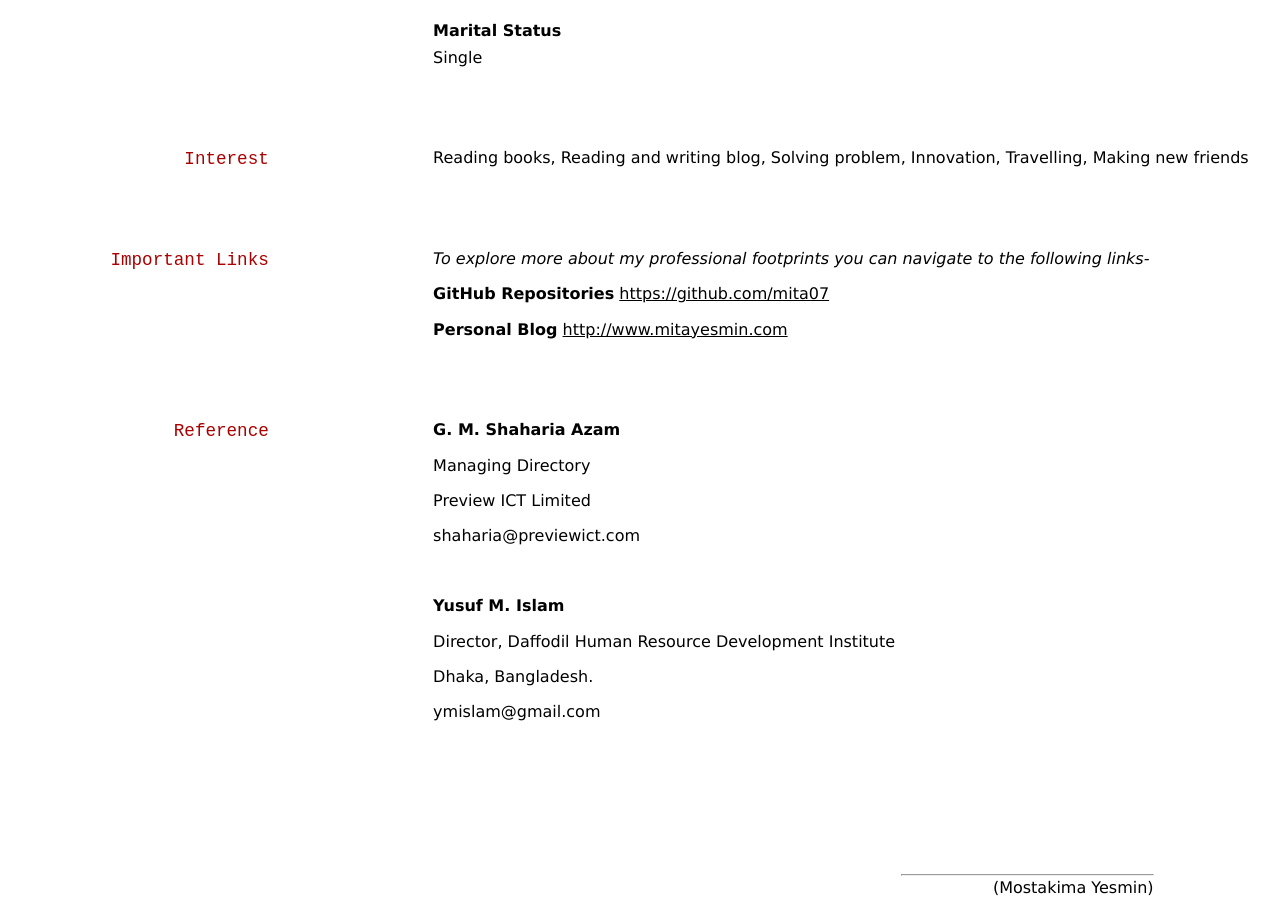
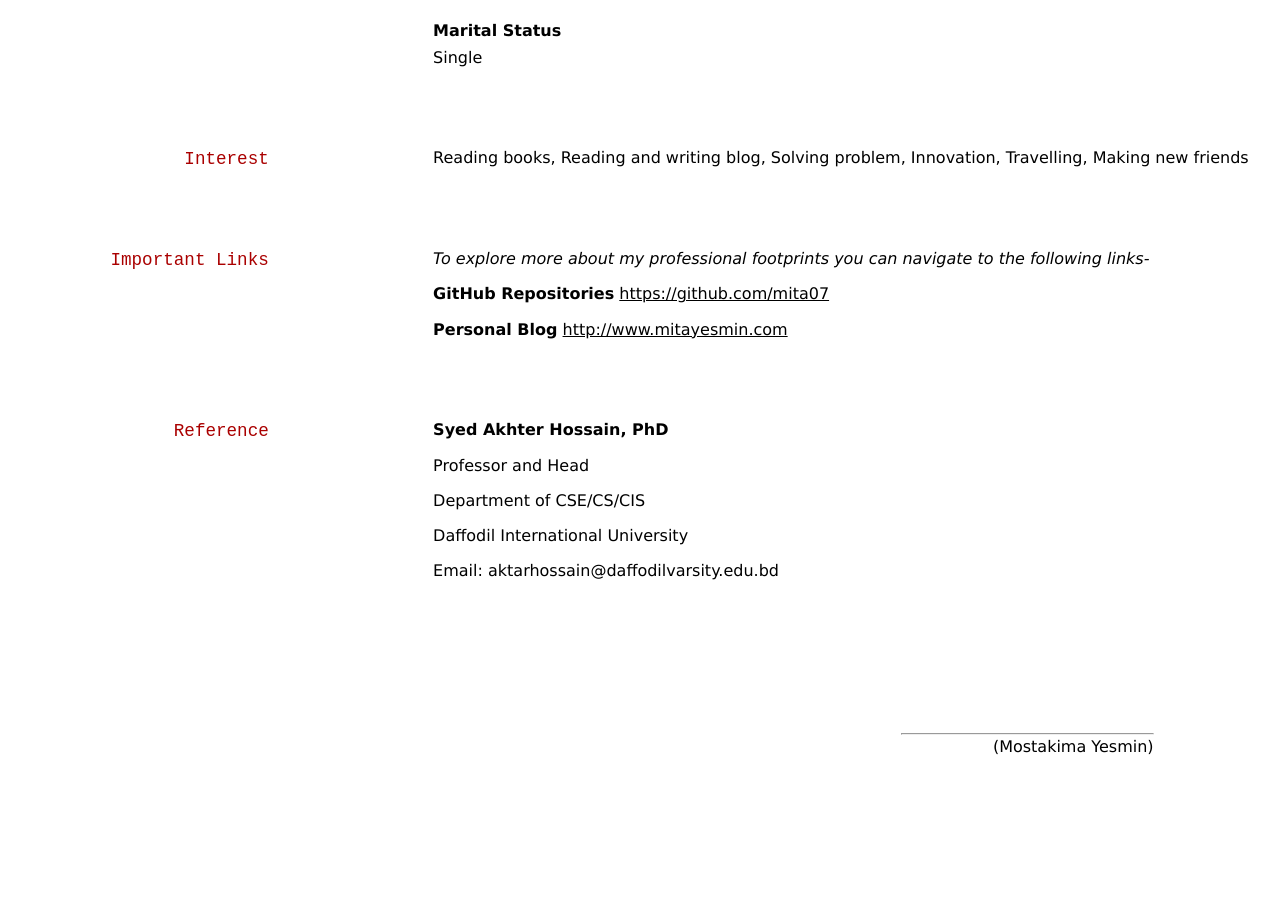
Before and after one commit to mita07/my-resume, a Jekyll site: the page built from index.md, in a window 1280 px wide and 900 px high, scrolled down 4799 px. Built offline with Jekyll 4.4.1, drawn with Linux system fonts in a browser that asks for light colours; after the commit the page ends 5558 px from its top, so only the background shows below that.

Commit message:
Update index.md

```diff
--- a/index.md
+++ b/index.md
@@ -244,20 +244,12 @@ __Personal Blog__
 
 
 ## Reference
-__G. M. Shaharia Azam__
+__Syed Akhter Hossain, PhD__
 
-Managing Directory
+Professor and Head
 
-Preview ICT Limited
+Department of CSE/CS/CIS
 
-shaharia@previewict.com
+Daffodil International University
 
-<br />
-
-__Yusuf M. Islam__
-
-Director, Daffodil Human Resource Development Institute
-
-Dhaka, Bangladesh.
-
-ymislam@gmail.com
+Email: aktarhossain@daffodilvarsity.edu.bd
```
